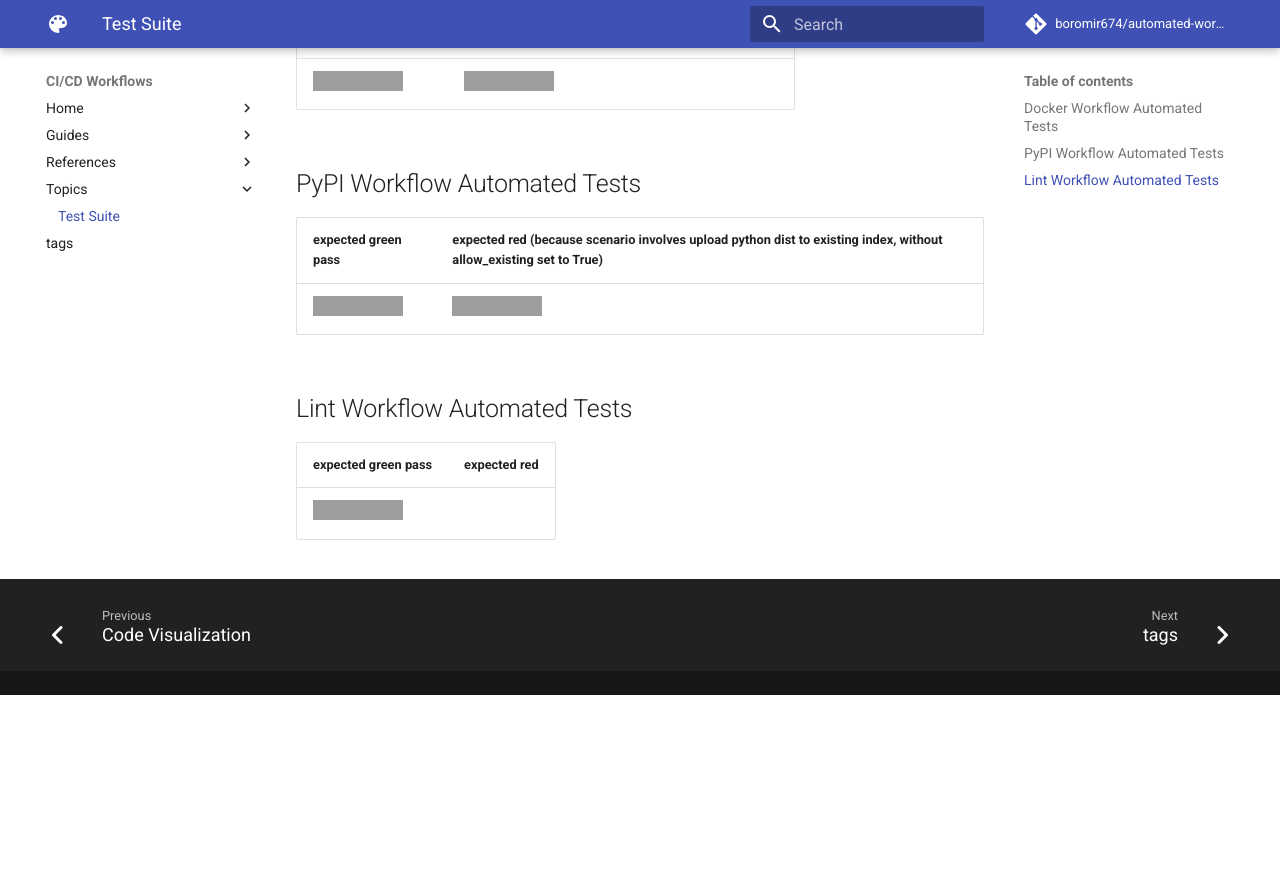
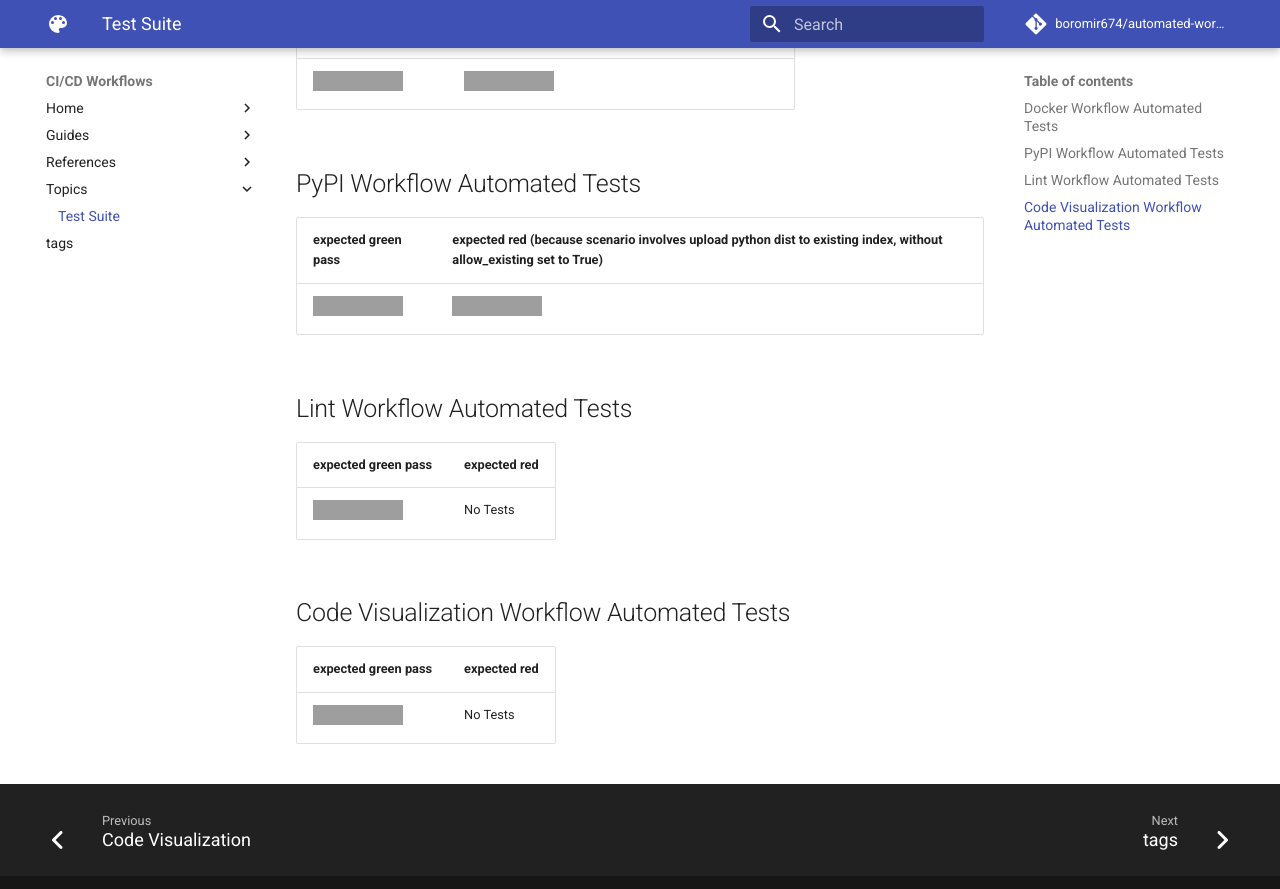
Before and after one commit to boromir674/automated-workflows, an MkDocs documentation site: the page built from docs/tests_index.md, in a window 1280 px wide and 900 px high, scrolled down 789 px. Shown: the top 889 px of the window. Built offline with MkDocs 1.6.1 and Material for MkDocs 9.7.7, drawn with Linux system fonts in a browser that asks for light colours; comment, search, counter and statistics services are not loaded; before the commit the page ends 1484 px from its top, so only the background shows below that; some of the changed text lies outside the part shown; grey boxes are pictures that could not be loaded.

Commit message:
docs: catalog the Automated Tests dedicated for Testing the Code Viz Workflow

```diff
--- a/.readthedocs.yaml
+++ b/.readthedocs.yaml
@@ -31,6 +31,7 @@ build:
       - ./scripts/gen-workflow-ref.py ./.github/workflows/docker.yml > ./docs/ref_docker.md
       - ./scripts/gen-workflow-ref.py ./.github/workflows/pypi_env.yml > ./docs/ref_pypi_env.md
       - ./scripts/gen-workflow-ref.py ./.github/workflows/lint.yml > ./docs/ref_lint.md
+      - ./scripts/gen-workflow-ref.py ./.github/workflows/python_imports.yml > ./docs/ref_pydeps.md
 
 
 # Build documentation in the "docs/" directory with mkdocs
--- a/docs/tests_index.md
+++ b/docs/tests_index.md
@@ -10,7 +10,7 @@ There is a dedicated [`cicd-test`](https://github.com/boromir674/cicd-test) Gith
 
 The `Test Suite` consists of
 
-- a set of [**GA Workflows**](https://github.com/boromir674/cicd-test/tree/main/.github/workflows) that call our [**Docker**](https://github.com/boromir674/automated-workflows/tree/main/.github/workflows/docker.yml), [**PyPI**](https://github.com/boromir674/automated-workflows/tree/main/.github/workflows/pypi_env.yml), and [**Lint**](https://github.com/boromir674/automated-workflows/tree/main/.github/workflows/lint_env.yml) Workflows in various
+- a set of [**GA Workflows**](https://github.com/boromir674/cicd-test/tree/main/.github/workflows) that call our [**Docker**](https://github.com/boromir674/automated-workflows/tree/main/.github/workflows/docker.yml), [**PyPI**](https://github.com/boromir674/automated-workflows/tree/main/.github/workflows/pypi_env.yml), [**Lint**](https://github.com/boromir674/automated-workflows/tree/main/.github/workflows/lint_env.yml), and [**Code Visualization**](https://github.com/boromir674/automated-workflows/tree/main/.github/workflows/python_imports.yml) Workflows in various
 *Scenarios* and *Situations*
 - a set of [**Automated Tests**](https://github.com/boromir674/cicd-test/tree/main/tests), implemented with `Pytest` (Python)
 - a *Test Runner* with a CLI (`pytest -n auto`)
@@ -41,4 +41,11 @@ make the necessary assertions.
 
 | expected green pass   | expected red |
 | --- | --- |
-|  [![gg](https://github.com/boromir674/cicd-test/actions/workflows/.github/workflows/static_code_green.yaml/badge.svg)](https://github.com/boromir674/cicd-test/actions/workflows/static_code_green.yaml)    |    |
+|  [![gg](https://github.com/boromir674/cicd-test/actions/workflows/.github/workflows/static_code_green.yaml/badge.svg)](https://github.com/boromir674/cicd-test/actions/workflows/static_code_green.yaml)    |  No Tests  |
+
+
+## Code Visualization Workflow Automated Tests
+
+| expected green pass   | expected red |
+| --- | --- |
+|  [![gg](https://github.com/boromir674/cicd-test/actions/workflows/.github/workflows/code_viz_green.yaml/badge.svg)](https://github.com/boromir674/cicd-test/actions/workflows/code_viz_green.yaml)    |  No Tests  |
```
Also changed, not shown: docs/ref_pydeps.md (+0 -4 lines), 1 other file.
